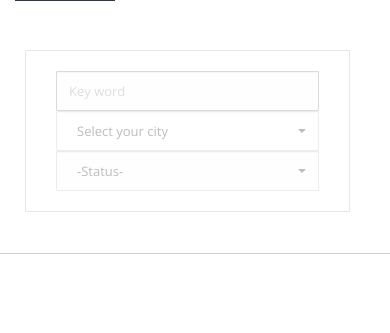
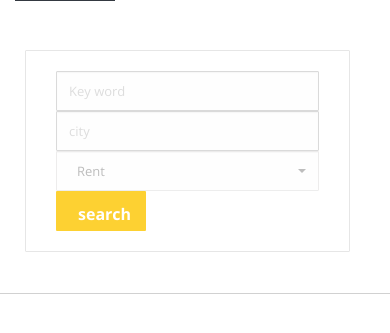
Before and after one commit to mr-rojit/rental_system, a Django app: template templates/posts/posts-list.html in a window 390 px wide. Shown: the part 90-423 px from the top of the page. Run offline with Django 5.2, Linux system fonts and the light colour scheme; the template is opened without the code that fills it, so the values that code supplies are empty; some libraries are stand-ins or nearby versions.

Commit message:
add basic post filter form and view

```diff
--- a/templates/posts/posts-list.html
+++ b/templates/posts/posts-list.html
@@ -7,31 +7,26 @@
         <div class="row  pr0 padding-top-40 properties-page">
             <div class="col-md-12 padding-bottom-40 large-search">
                 <div class="search-form wow pulse">
-                    <form action="" class=" form-inline">
+                    <form action="{% url 'post_list' %}" class="form-inline">
                         <div class="col-md-12">
                             <div class="col-md-4">
-                                <input type="text" class="form-control" placeholder="Key word">
+                                <input type="text" class="form-control" placeholder="Key word" name="keyword">
                             </div>
-                            <div class="col-md-4">
-                                <select id="lunchBegins" class="selectpicker" data-live-search="true" data-live-search-style="begins" title="Select your city">
-                                    <option>New york, CA</option>
-                                    <option>Paris</option>
-                                    <option>Casablanca</option>
-                                    <option>Tokyo</option>
-                                    <option>Marraekch</option>
-                                    <option>kyoto , shibua</option>
+                            <div class="col-md-2">
+                                <input type="text" class="form-control" placeholder="city" name="city">
+                            </div>
+                            <div class="col-md-2">
+                                <select id="basic" class="selectpicker show-tick form-control" class="category" name="cat">
+                                    <option value="rent" selected>Rent </option>
+                                    <option value="sale">Sale</option>
+                                    <option value="lease">Lease</option>
                                 </select>
                             </div>
-                            <div class="col-md-4">
-                                <select id="basic" class="selectpicker show-tick form-control">
-                                    <option> -Status- </option>
-                                    <option>Rent </option>
-                                    <option>Boy</option>
-                                    <option>used</option>
-
-                                </select>
+                            <div class="col-md-2">
+                                <input type="submit" class="btn btn-primary" value="search">
                             </div>
                         </div>
+
                     </form>
                 </div>
             </div>
```
Also changed, not shown: posts/views.py (+10 -2 lines).
